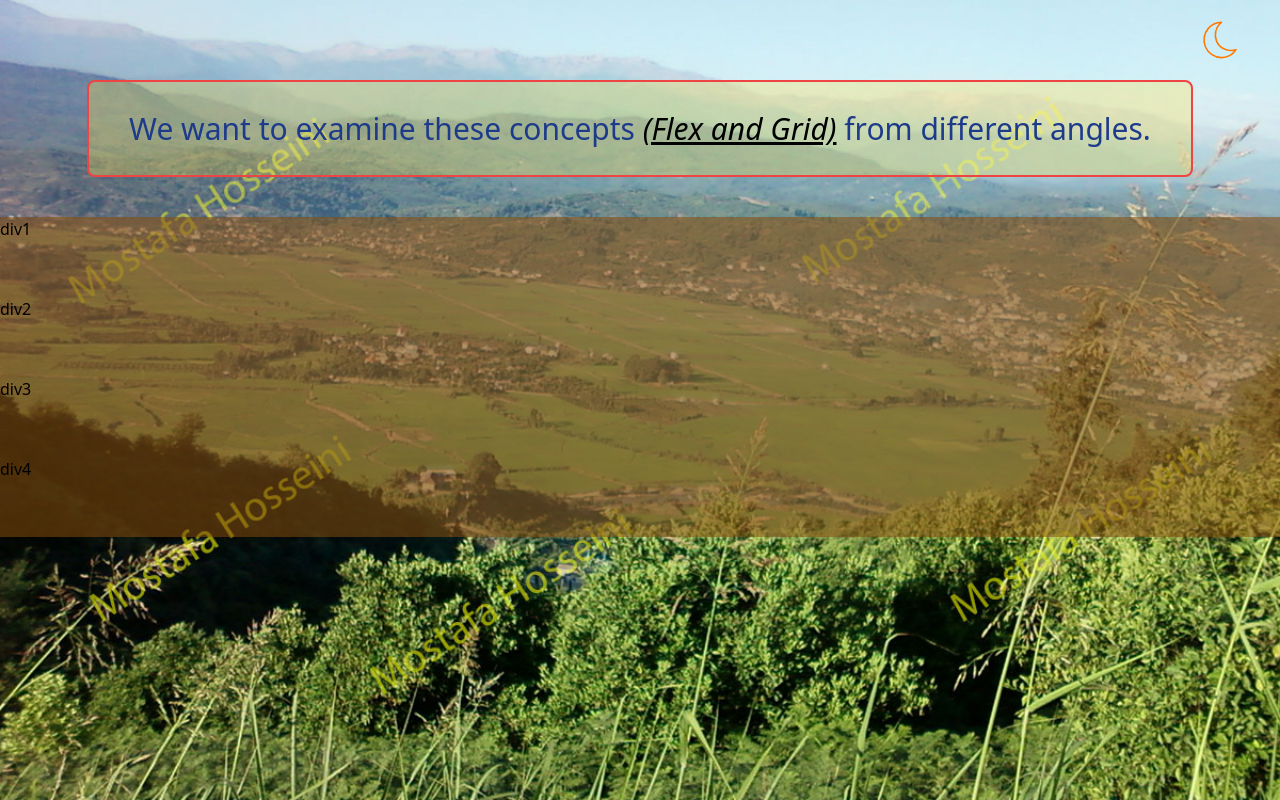
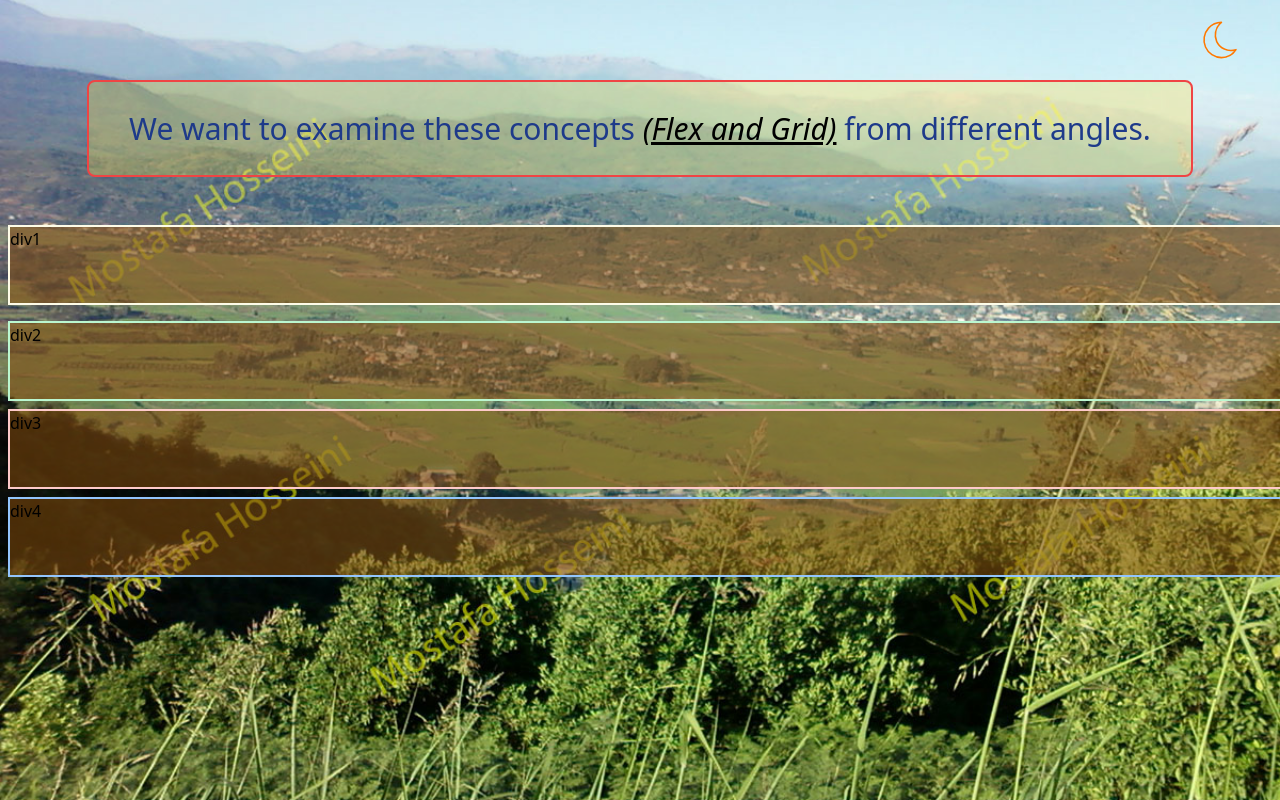
Before and after one commit to mostafa1350/01_Flex_Grid_Concept, a React (Vite) app in the folder flex-grid-concept/: page / in a window 1280 px wide. Built offline with nearby package versions, Linux system fonts and the light colour scheme.

Commit message:
update-flex

```diff
--- a/flex-grid-concept/src/Flex_grid_concept.jsx
+++ b/flex-grid-concept/src/Flex_grid_concept.jsx
@@ -32,11 +32,11 @@
         <div className='flex justify-center items-center'>
           <h1 className='  bg-yellow-300/30 rounded-lg border-red-500 dark:border-green-200 border-[2px] text-blue-900 dark:bg-yellow-50/50 text-[30px] px-10 py-6'>We want to examine these concepts <span className='text-black font-medium italic underline'>(Flex and Grid)</span> from different angles. </h1>
         </div>
-        <div className='flex w-full flex-col my-10 sm:flex-row md:flex-row lg:flex-col xl:flex-col 2xl:flex-row'>
-            <div className='flex w-full bg-blue-300/50 sm:bg-yellow-300/50 md:bg-red-500/70 lg:bg-yellow-800/55 lg:w-full h-[80px] '>div1</div>
-            <div className='flex w-full bg-blue-300/50 sm:bg-yellow-300/50 md:bg-red-500/70 lg:bg-yellow-800/55 lg:w-full h-[80px] '>div2</div>
-            <div className='flex w-full bg-blue-300/50 sm:bg-yellow-300/50 md:bg-red-500/70 lg:bg-yellow-800/55 lg:w-full h-[80px] '>div3</div>
-            <div className='flex w-full bg-blue-300/50 sm:bg-yellow-300/50 md:bg-red-500/70 lg:bg-yellow-800/55 lg:w-full h-[80px] '>div4</div>
+        <div className='flex w-full flex-col space-y-2 my-10 sm:flex-row md:flex-row lg:flex-col xl:flex-col 2xl:flex-row'>
+            <div className='flex w-full m-2  border-yellow-50 border-[2px] bg-blue-300/50 sm:bg-yellow-300/50 md:bg-red-500/70 lg:bg-yellow-800/55 lg:w-full h-[80px] '>div1</div>
+            <div className='flex w-full m-2  border-green-200 border-[2px] bg-blue-300/50 sm:bg-yellow-300/50 md:bg-red-500/70 lg:bg-yellow-800/55 lg:w-full h-[80px] '>div2</div>
+            <div className='flex w-full m-2  border-red-200 border-[2px] bg-blue-300/50 sm:bg-yellow-300/50 md:bg-red-500/70 lg:bg-yellow-800/55 lg:w-full h-[80px] '>div3</div>
+            <div className='flex w-full m-2  border-blue-300 border-[2px] bg-blue-300/50 sm:bg-yellow-300/50 md:bg-red-500/70 lg:bg-yellow-800/55 lg:w-full h-[80px] '>div4</div>
 
         </div>
 
```
